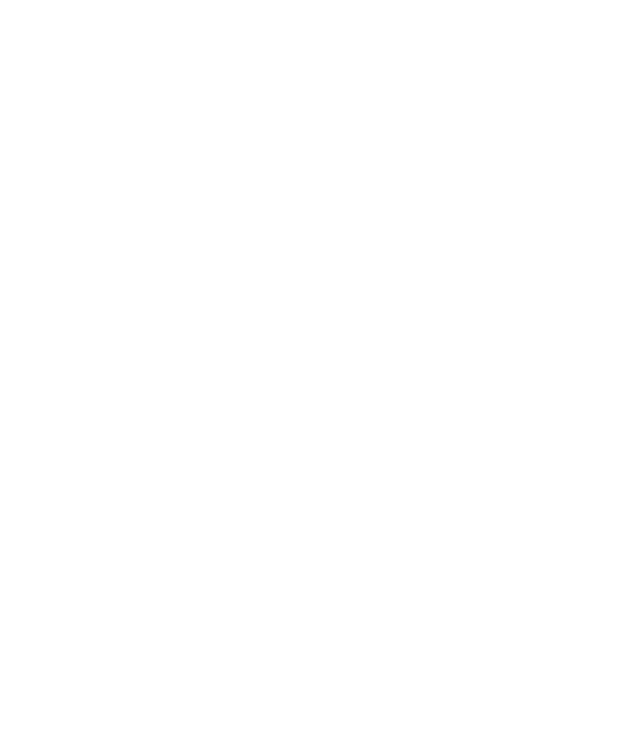
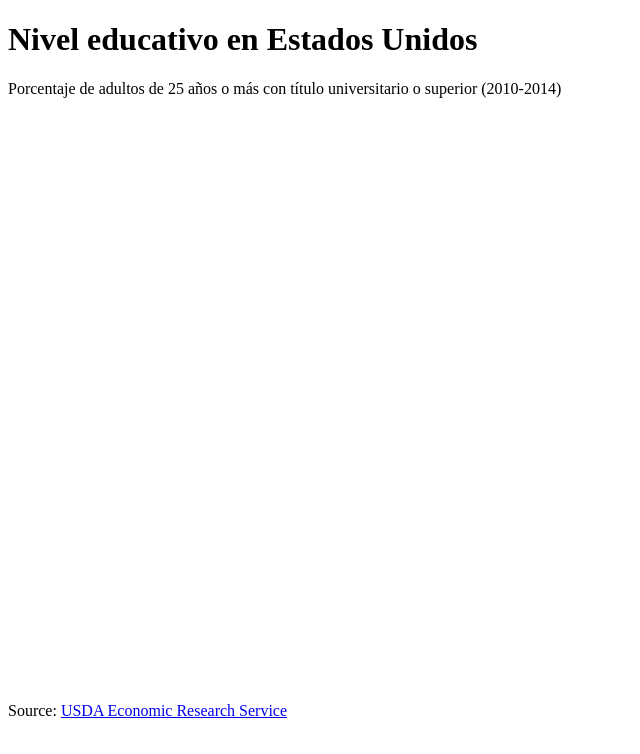
Before and after one commit to LUISANGELMERIDA/Mapa-de-coropletas, a plain HTML site: page index.html in a window 1280 px wide. Shown: the whole page, without its empty margins (0-640 px from the left). Drawn offline with Linux system fonts and the light colour scheme.

Commit message:
se cmbio el titulo del body

```diff
--- a/index.html
+++ b/index.html
@@ -3,9 +3,23 @@
 <head>
     <meta charset="UTF-8">
     <meta name="viewport" content="width=device-width, initial-scale=1.0">
-    <title>Document</title>
+    <title>Mapa de coropletas</title>
 </head>
 <body>
-
+    <div id="main">
+        <h1 id="title">Nivel educativo en Estados Unidos</h1>
+        <div id="description">
+            Porcentaje de adultos de 25 años o más con título universitario o superior (2010-2014)
+        </div>
+        <svg width="960" height="600"></svg>
+        <div id="source">
+          Source:
+          <a
+            href="https://www.ers.usda.gov/data-products/county-level-data-sets/download-data.aspx"
+            >USDA Economic Research Service</a
+          >
+        </div>
+      </div>
+      <script src="script.js"></script>
 </body>
 </html>
```
